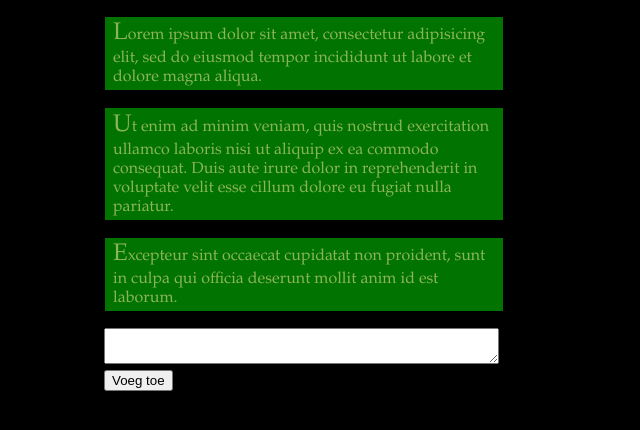
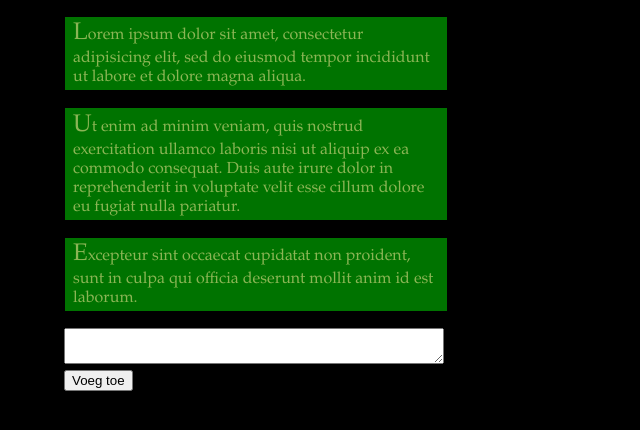
Before and after one commit to pwhva/Zorgtechnologie, a plain HTML site: page voorbeelden_ javascript/css_en_javascript_06.html in a window 1280 px wide. Shown: the whole page, without its empty margins (0-640 px from the left). Drawn offline with Linux system fonts and the light colour scheme.

Commit message:
layout van het voorbeeld aangepast

```diff
--- a/voorbeelden_ javascript/css_en_javascript_06.html
+++ b/voorbeelden_ javascript/css_en_javascript_06.html
@@ -10,7 +10,6 @@
     <script src = "scripts_06.js"></script>
   </head>
   <body>
-    <div id = "wrapper">
     <div id = "content">
         <article id = "first">
             Lorem ipsum dolor sit amet, consectetur adipisicing elit, sed do eiusmod tempor incididunt ut labore et dolore magna aliqua.
@@ -33,6 +32,5 @@
 
     <aside id = "zoom">
     </aside>
-    </div>
   </body>
 </html>
--- a/voorbeelden_ javascript/stylesheet_01.css
+++ b/voorbeelden_ javascript/stylesheet_01.css
@@ -9,12 +9,10 @@ body {
     margin: 0;
 }
 
-#wrapper {
-    width: 90%;
-    max-width: 800px;
+#content {
+    width: 30%;
     min-width: 200px;
 
-    height: 100%;
     margin-left: 5%;
 }
 
--- a/voorbeelden_ javascript/stylesheet_02.css
+++ b/voorbeelden_ javascript/stylesheet_02.css
@@ -13,12 +13,10 @@ body {
     margin: 0;
 }
 
-#wrapper {
-    width: 90%;
-    max-width: 800px;
+#content {
+    width: 30%;
     min-width: 200px;
 
-    height: 100%;
     margin-left: 5%;
 }
 
--- a/voorbeelden_ javascript/stylesheet_03.css
+++ b/voorbeelden_ javascript/stylesheet_03.css
@@ -13,22 +13,12 @@ body {
     margin: 0;
 }
 
-#wrapper {
-    width: 90%;
-    max-width: 800px;
-    min-width: 200px;
-
-    height: 100%;
-    overflow: auto;
-    margin-left: 5%;
-}
-
 #content {
   float: left;
-  width: 50%;
+  width: 30%;
+  min-width: 200px;
 
   margin-left: 5%;
-  margin-right: 5%;
 }
 
 article {
@@ -54,11 +44,15 @@ article:first-letter {
 
 #zoom {
   float: left;
-  width: 35%;
+
+  width: 25%;
+  min-width: 200px;
+
+  margin-top: 0.5em;
+  margin-left: 5%;
 
   padding-left: 0.5em;
   padding-right: 0.5em;
-  margin-top: 0.5em;
 
   font-size: 2em;
 
--- a/voorbeelden_ javascript/stylesheet_04.css
+++ b/voorbeelden_ javascript/stylesheet_04.css
@@ -13,22 +13,13 @@ body {
     margin: 0;
 }
 
-#wrapper {
-    width: 90%;
-    max-width: 800px;
-    min-width: 200px;
-
-    height: 100%;
-    overflow: auto;
-    margin-left: 5%;
-}
-
 #content {
   float: left;
-  width: 50%;
+
+  width: 30%;
+  min-width: 200px;
 
   margin-left: 5%;
-  margin-right: 5%;
 }
 
 article {
@@ -54,11 +45,15 @@ article:first-letter {
 
 #zoom {
   float: left;
-  width: 35%;
+
+  width: 25%;
+  min-width: 200px;
+
+  margin-top: 0.5em;
+  margin-left: 5%;
 
   padding-left: 0.5em;
   padding-right: 0.5em;
-  margin-top: 0.5em;
 
   font-size: 2em;
 
--- a/voorbeelden_ javascript/stylesheet_05.css
+++ b/voorbeelden_ javascript/stylesheet_05.css
@@ -13,22 +13,13 @@ body {
     margin: 0;
 }
 
-#wrapper {
-    width: 90%;
-    max-width: 800px;
-    min-width: 200px;
-
-    height: 100%;
-    overflow: auto;
-    margin-left: 5%;
-}
-
 #content {
   float: left;
-  width: 50%;
+
+  width: 30%;
+  min-width: 200px;
 
   margin-left: 5%;
-  margin-right: 5%;
 }
 
 article {
@@ -60,11 +51,15 @@ article:first-letter {
 
 #zoom {
   float: left;
-  width: 35%;
+
+  width: 25%;
+  min-width: 200px;
+
+  margin-top: 0.5em;
+  margin-left: 5%;
 
   padding-left: 0.5em;
   padding-right: 0.5em;
-  margin-top: 0.5em;
 
   font-size: 2em;
 
--- a/voorbeelden_ javascript/stylesheet_06.css
+++ b/voorbeelden_ javascript/stylesheet_06.css
@@ -13,22 +13,13 @@ body {
     margin: 0;
 }
 
-#wrapper {
-    width: 90%;
-    max-width: 800px;
-    min-width: 200px;
-
-    height: 100%;
-    overflow: auto;
-    margin-left: 5%;
-}
-
 #content {
   float: left;
-  width: 50%;
+
+  width: 30%;
+  min-width: 200px;
 
   margin-left: 5%;
-  margin-right: 5%;
 }
 
 article {
@@ -60,11 +51,15 @@ article:first-letter {
 
 #zoom {
   float: left;
-  width: 35%;
+
+  width: 25%;
+  min-width: 200px;
+
+  margin-top: 0.5em;
+  margin-left: 5%;
 
   padding-left: 0.5em;
   padding-right: 0.5em;
-  margin-top: 0.5em;
 
   font-size: 2em;
 
--- a/voorbeelden_ javascript/stylesheet_07.css
+++ b/voorbeelden_ javascript/stylesheet_07.css
@@ -13,22 +13,13 @@ body {
     margin: 0;
 }
 
-#wrapper {
-    width: 90%;
-    max-width: 800px;
-    min-width: 200px;
-
-    height: 100%;
-    overflow: auto;
-    margin-left: 5%;
-}
-
 #content {
   float: left;
-  width: 50%;
+
+  width: 30%;
+  min-width: 200px;
 
   margin-left: 5%;
-  margin-right: 5%;
 }
 
 article {
@@ -60,11 +51,15 @@ article:first-letter {
 
 #zoom {
   float: left;
-  width: 35%;
+
+  width: 25%;
+  min-width: 200px;
+
+  margin-top: 0.5em;
+  margin-left: 5%;
 
   padding-left: 0.5em;
   padding-right: 0.5em;
-  margin-top: 0.5em;
 
   font-size: 2em;
 
--- a/voorbeelden_ javascript/stylesheet_final.css
+++ b/voorbeelden_ javascript/stylesheet_final.css
@@ -13,22 +13,13 @@ body {
     margin: 0;
 }
 
-#wrapper {
-    width: 90%;
-    max-width: 800px;
-    min-width: 200px;
-
-    height: 100%;
-    overflow: auto;
-    margin-left: 5%;
-}
-
 #content {
   float: left;
-  width: 50%;
+
+  width: 30%;
+  min-width: 200px;
 
   margin-left: 5%;
-  margin-right: 5%;
 }
 
 article {
@@ -67,11 +58,14 @@ article:first-letter {
 
 #zoom {
   float: left;
-  width: 35%;
+  width: 25%;
+  min-width: 200px;
+
+  margin-top: 0.5em;
+  margin-left: 5%;
 
   padding-left: 0.5em;
   padding-right: 0.5em;
-  margin-top: 0.5em;
 
   font-size: 2em;
 
```
Also changed, not shown: voorbeelden_ javascript/css_en_javascript_00.html (+0 -2 lines), voorbeelden_ javascript/css_en_javascript_01.html (+0 -2 lines), voorbeelden_ javascript/css_en_javascript_03.html (+0 -2 lines), voorbeelden_ javascript/css_en_javascript_04.html (+0 -2 lines), voorbeelden_ javascript/css_en_javascript_05.html (+0 -2 lines), voorbeelden_ javascript/css_en_javascript_07.html (+0 -2 lines), voorbeelden_ javascript/css_en_javascript_final.html (+0 -2 lines). Lines whose indentation alone changed are shown as unchanged.
